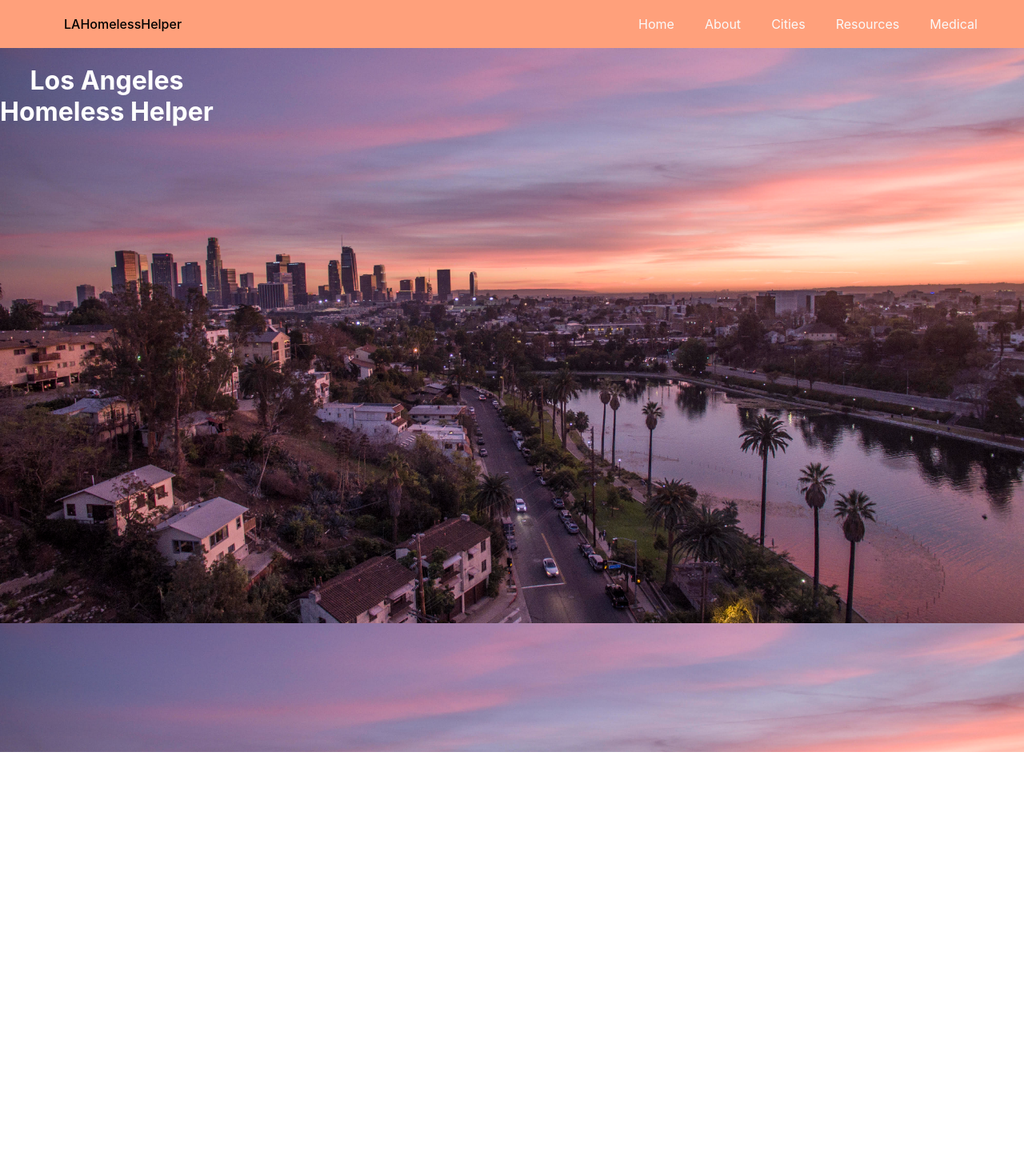
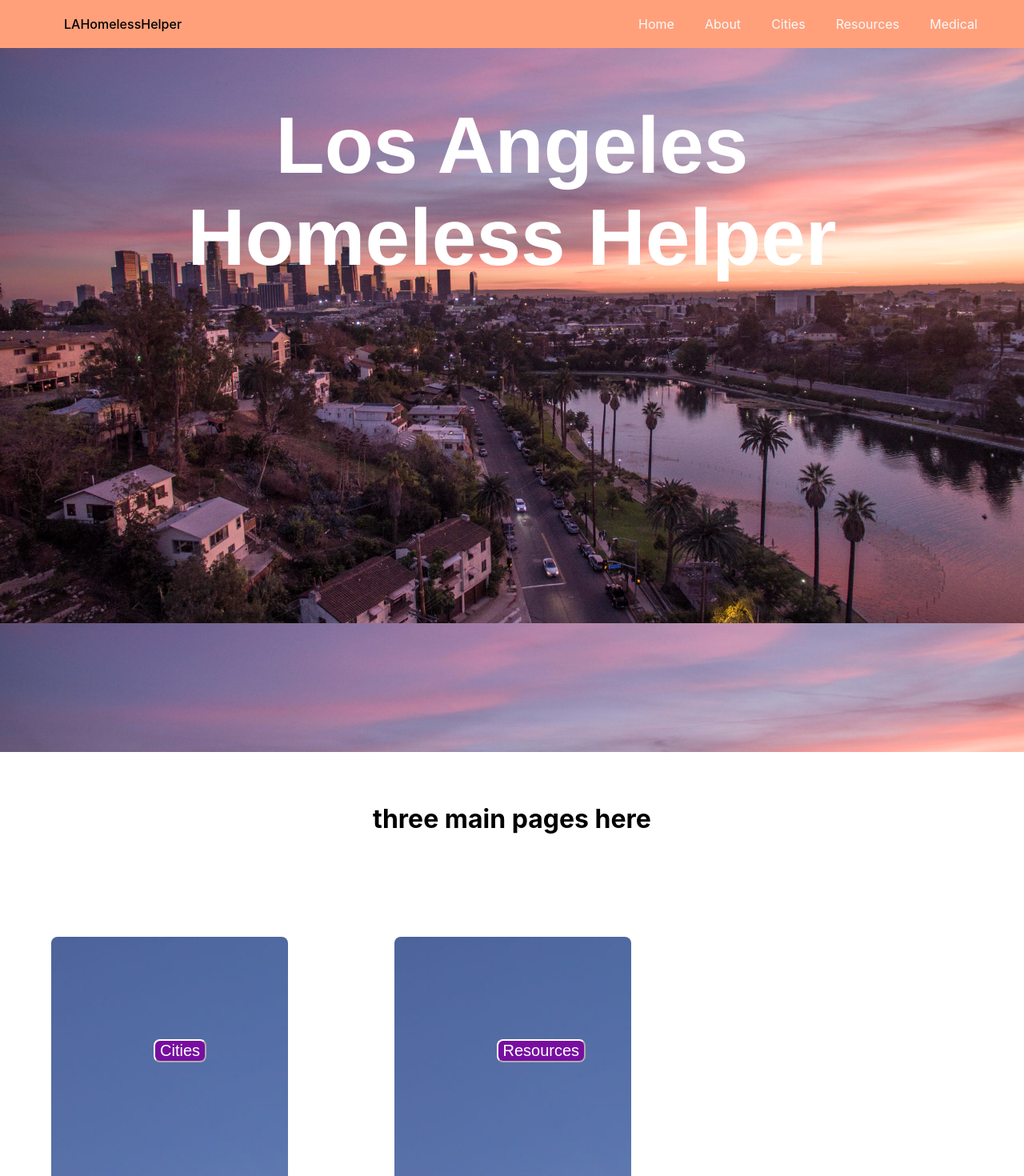
Before and after one commit to sydney-schrader/idb-01, a React (Create React App) app in the folder frontend/: page / in a window 1280 px wide. Shown: the top 1470 px of the page at 80% size. Before the commit the page ends 940 px from the top, so only its background shows below. Built offline with nearby package versions, Linux system fonts and the light colour scheme.

Commit message:
simple home page udpates

```diff
--- a/frontend/src/App.css
+++ b/frontend/src/App.css
@@ -25,9 +25,22 @@
   display: flex;
 }
 
-.h1 {
+.title {
   font-weight: bold;
   color: #fff;
+  font-size: 100px;
+  text-align: center;
+  font-family: 'Franklin Gothic Medium', 'Arial Narrow', Arial, sans-serif;
+  margin: auto;
+  margin-top: 5%;
+}
+
+.lower-title {
+  font-weight: bold;
+  color: #000000;
   font-size: 32px;
   text-align: center;
+  margin: auto;
+  margin-top: 5%;
+  margin-bottom: 5%;
 }
--- a/frontend/src/App.tsx
+++ b/frontend/src/App.tsx
@@ -1,6 +1,8 @@
 
 import './App.css';
 import Nav from './components/Nav/Nav';
+import Button from './components/Nav/Button';
+import Section from './components/Nav/Button';
 
 
 
@@ -9,11 +11,16 @@ function App() {
       <>
       <Nav />
       <div className="background">
-         <h1 className="h1">
+         <h1 className="title">
           Los Angeles <br/> Homeless Helper
           </h1>
       </div>
-
+      <div>
+        <h1 className='lower-title'>
+          three main pages here
+        </h1>
+      </div>
+       <Section title={"Cities"}/> <Section title={"Resources"}/> <Section title={"Medical"}/>
       </>
     );
 }
--- /dev/null
+++ b/frontend/src/components/Nav/Button.module.css
@@ -0,0 +1,33 @@
+.button{
+    background-color: #770ea0;
+    margin: auto;
+    font-size: 20px;
+    color: white;
+    border-color: white;
+    border-radius: 8px;
+    padding: auto;
+    align-items: center;
+    margin-bottom: 0%;
+}
+
+.section{
+    flex-direction: row;
+    display: inline-block;
+    padding: 10%;
+    margin: 5%;
+    background-image: url(../../medicare-image.jpeg);
+    border-color: #770ea0;
+    border-radius: 8px;
+    height: 50px;
+    width: 40px;
+}
+
+.section-title {
+    font-weight: bold;
+    color: #000000;
+    font-size: 32px;
+    text-align: center;
+    margin: auto;
+    margin-top: 5%;
+    margin-bottom: 5%;
+  }
--- /dev/null
+++ b/frontend/src/components/Nav/Button.tsx
@@ -0,0 +1,24 @@
+import React from 'react';
+import styles from './Button.module.css';
+
+interface Instance {
+    title: string;
+    //eventually add the link to the page somehow
+}
+
+function Button({title}: Instance){
+    return(
+        <button className={styles.button}>
+            {title}
+        </button>
+    );
+}
+
+function Section({title}: Instance){
+    return(
+        <div className={styles.section}>
+            <Button title={title}/>
+        </div>);
+}
+
+export default Section;
```
Also changed, not shown: frontend/src/medicare-image.jpeg (added).
